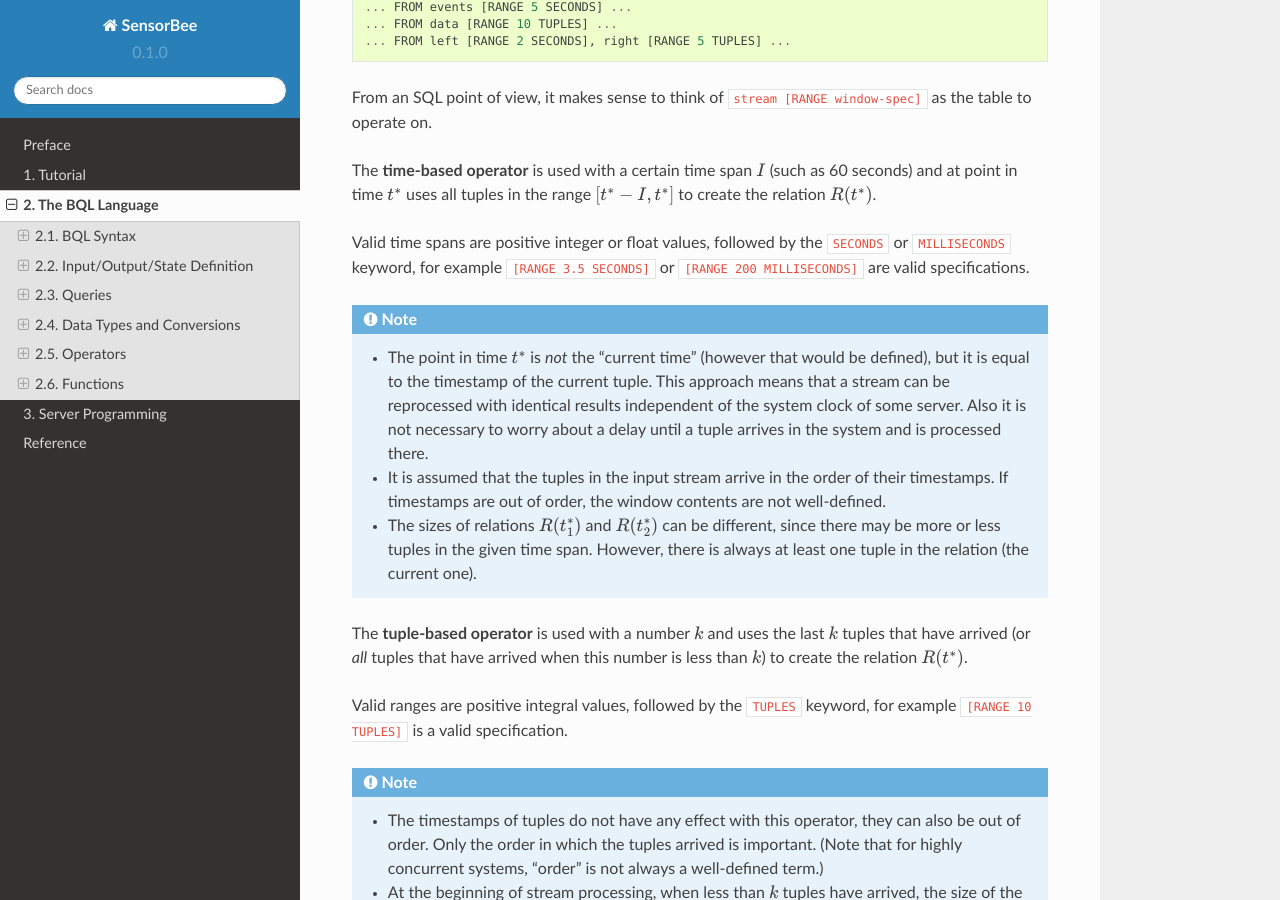
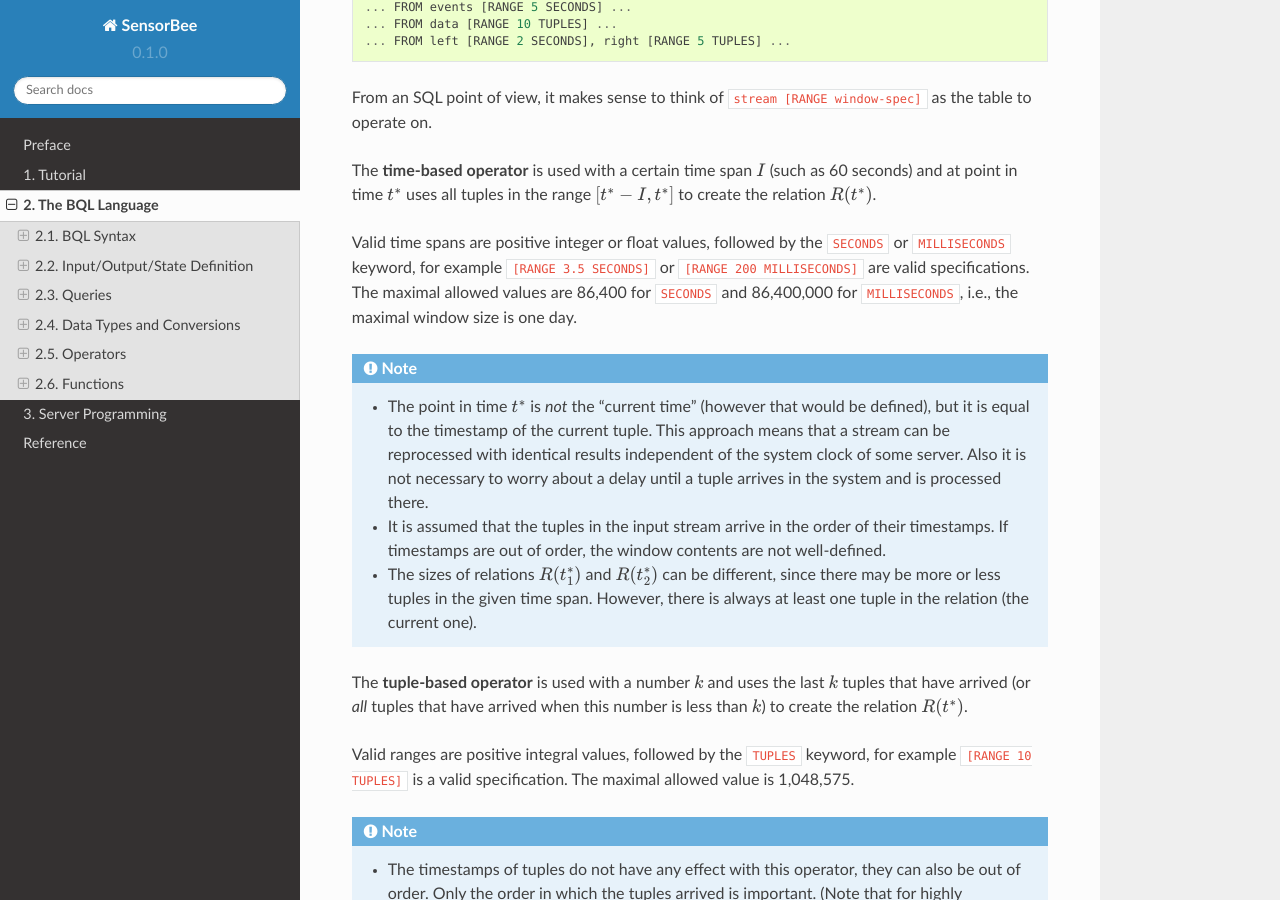
Before and after one commit to sensorbee/docs, a Sphinx documentation site: the page built from source/bql.rst, in a window 1280 px wide and 900 px high, scrolled down 18906 px. Built offline with Sphinx 7.4.7 and the Read the Docs theme 2.0.0, drawn with Linux system fonts in a browser that asks for light colours.

Commit message:
add largest allowed numbers for RANGE clauses

```diff
--- a/source/bql/queries.rst
+++ b/source/bql/queries.rst
@@ -45,6 +45,7 @@ From an SQL point of view, it makes sense to think of ``stream [RANGE window-spe
 The **time-based operator** is used with a certain time span :math:`I` (such as 60 seconds) and at point in time :math:`t^*` uses all tuples in the range :math:`[t^*-I, t^*]` to create the relation :math:`R(t^*)`.
 
 Valid time spans are positive integer or float values, followed by the ``SECONDS`` or ``MILLISECONDS`` keyword, for example ``[RANGE 3.5 SECONDS]`` or ``[RANGE 200 MILLISECONDS]`` are valid specifications.
+The maximal allowed values are 86,400 for ``SECONDS`` and 86,400,000 for ``MILLISECONDS``, i.e., the maximal window size is one day.
 
 .. note::
 
@@ -60,6 +61,7 @@ Valid time spans are positive integer or float values, followed by the ``SECONDS
 The **tuple-based operator** is used with a number :math:`k` and uses the last :math:`k` tuples that have arrived (or *all* tuples that have arrived when this number is less than :math:`k`) to create the relation :math:`R(t^*)`.
 
 Valid ranges are positive integral values, followed by the ``TUPLES`` keyword, for example ``[RANGE 10 TUPLES]`` is a valid specification.
+The maximal allowed value is 1,048,575.
 
 .. note::
 
```
